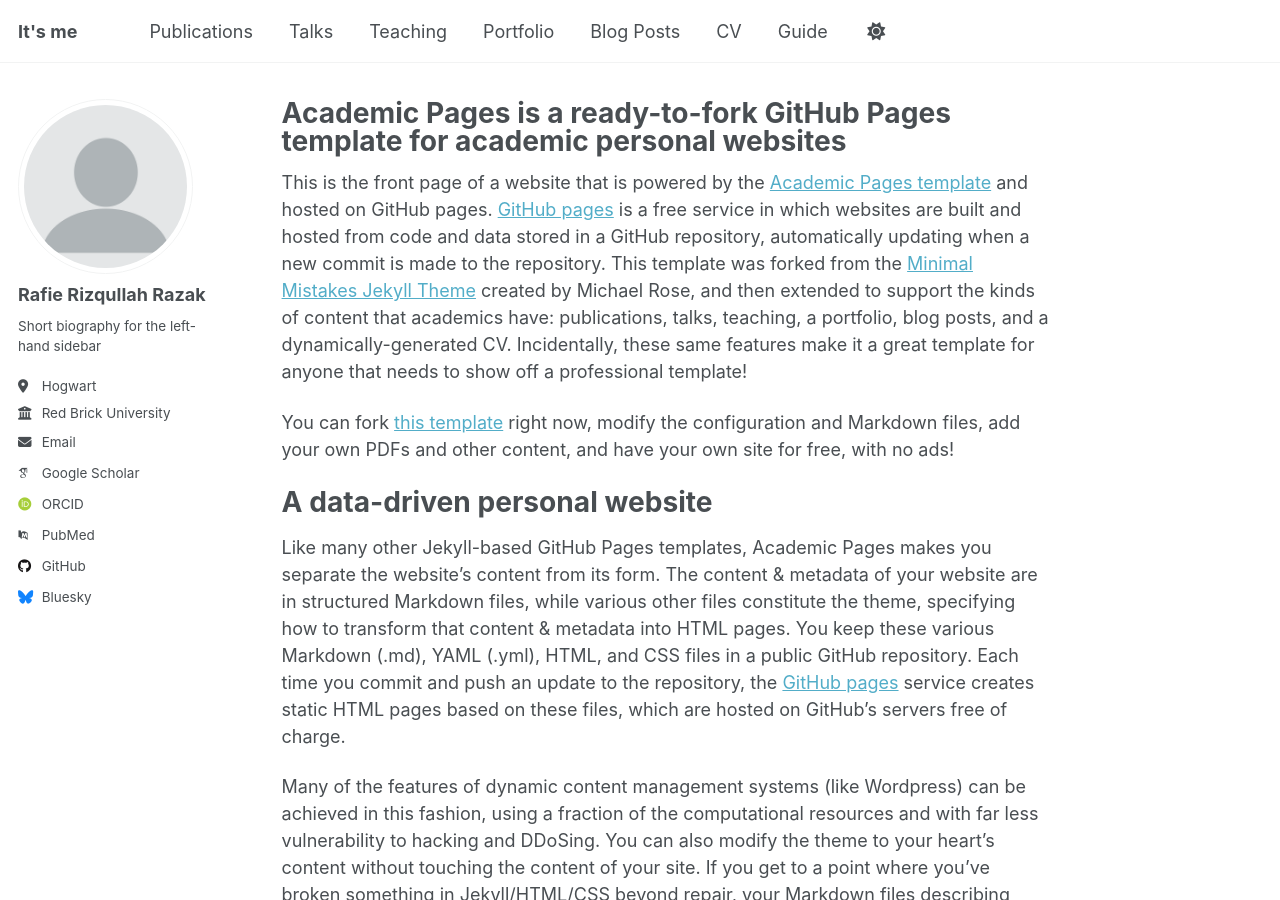
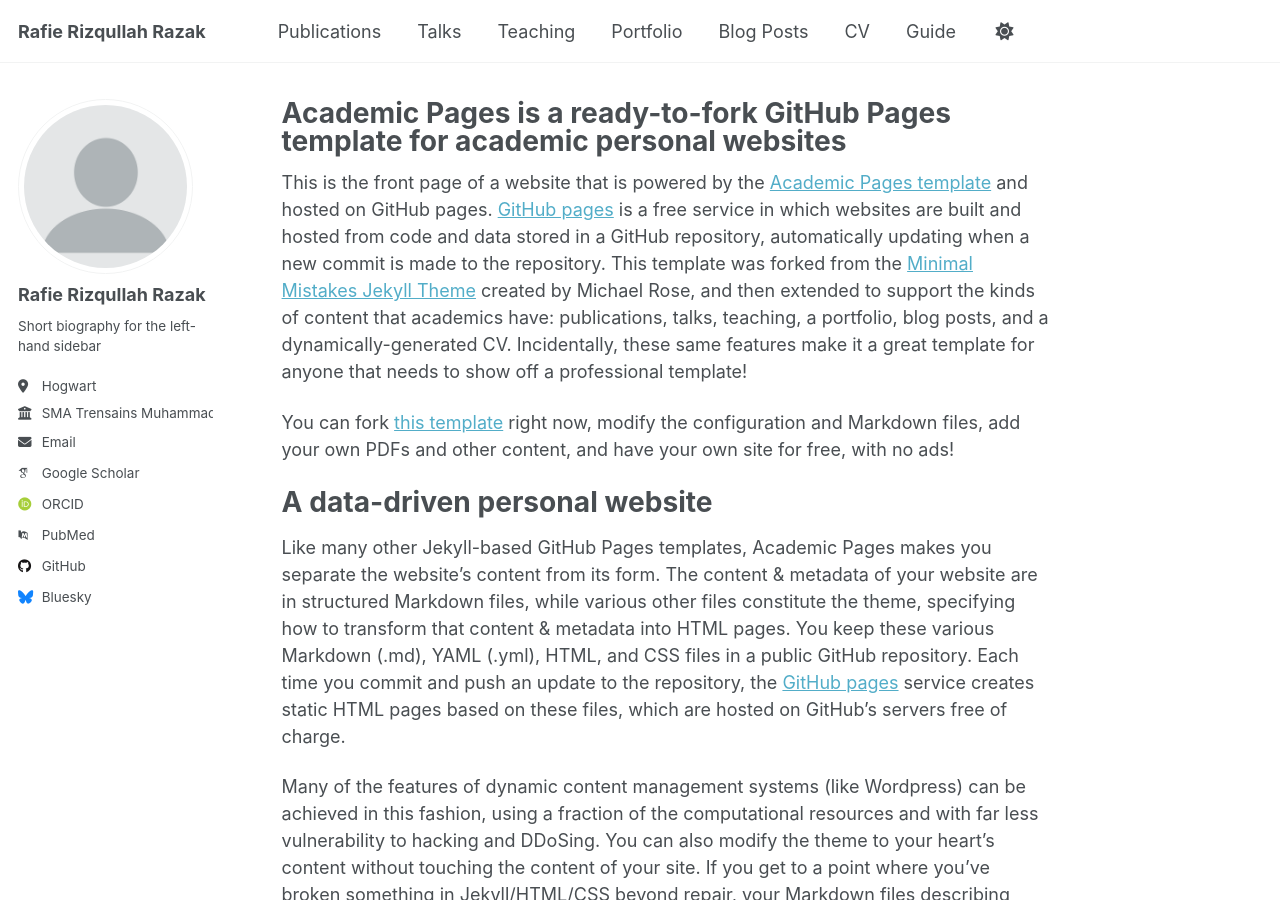
Before and after one commit to Ravenclover36/Ravenclover36.github.io, a Jekyll site: the page built from _pages/about.md, in a window 1280 px wide and 900 px high. Built offline with Jekyll 4.4.1, drawn with Linux system fonts in a browser that asks for light colours; some web fonts are replaced; a script that is not in the unit is left out.

Commit message:
Update _config.yml

```diff
--- a/_config.yml
+++ b/_config.yml
@@ -9,7 +9,7 @@
 # Basic Site Settings
 locale                   : "en-US"
 site_theme               : "default"
-title                    : "It's me"
+title                    : "Rafie Rizqullah Razak"
 title_separator          : "-"
 name                     : &name "Rubic 36"
 description              : &description "personal description"
@@ -27,9 +27,9 @@ author:
   pronouns         : # example: "she/her"
   bio              : "Short biography for the left-hand sidebar"
   location         : "Hogwart"
-  employer         : "Red Brick University"
+  employer         : "SMA Trensains Muhammadiyah Sragen"
   uri              : # URL
-  email            : "none@example.org"
+  email            : "rafie.rizq@siswa.trensains.sch.id"
 
   # Academic websites
   academia         : # URL
```
